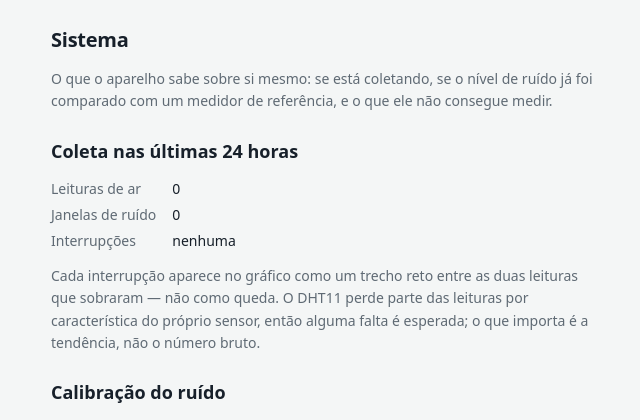
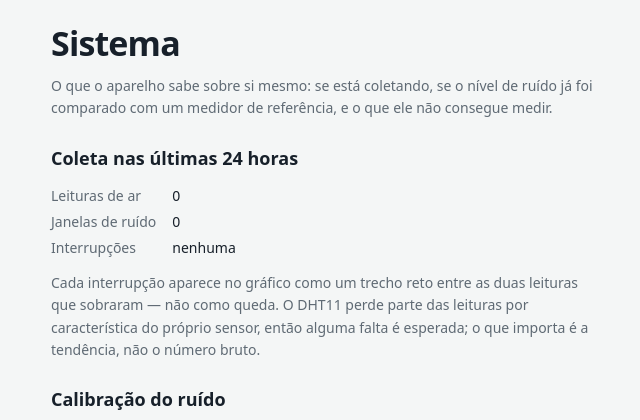
Before and after one commit to LucasFASouza/monitor-ambiental, a Flask app: page /sistema in a window 1280 px wide. Shown: the part 92-512 px from the top of the page, without its empty margins (61-701 px from the left). Run offline with Flask 3, Linux system fonts and the light colour scheme; data that the repository does not hold is empty.

Commit message:
Dar à subpágina um degrau de título de verdade
O detector apontou hierarquia plana na /sistema. A medição dele estava errada
— lê os defaults do navegador porque não resolve o url_for do <link> — mas a
conclusão não: a página tinha 14/16/18/20px, com o maior passo adjacente em
1,14:1. O painel escapa disso só porque tem os 34px da medição; a /sistema e a
/calibracao não medem nada, então o título ficava a 2px do h3 da seção.

O título de subpágina passa a ocupar o degrau de 2,125rem. Os passos viram
1,14 · 1,13 · 1,89, e o título volta a abrir a página em vez de parecer mais um
cabeçalho de seção.

No prototipo_periodo.html o mesmo achado é falso positivo — o render contém os
blocos de leitura com .valor em 34px, e detect sobre a cópia renderizada com os
dois CSS ao lado retorna vazio. Ignore registrado com escopo só desse arquivo.

Co-Authored-By: Claude Opus 5 <noreply@anthropic.com>

```diff
--- a/static/style.css
+++ b/static/style.css
@@ -389,11 +389,17 @@ footer {
 
 /* --- página de calibração -------------------------------------------------- */
 
+/* O título de uma subpágina é o degrau mais alto dela. Em 1,25rem ele ficava a
+   2px do h3 da seção e a 4px do corpo: três tamanhos quase iguais, hierarquia
+   plana. O painel escapa disso porque tem os 34px da medição; a /sistema e a
+   /calibracao não têm medição nenhuma, então o título precisa ocupar esse
+   degrau. */
 .titulo-pagina {
   margin: var(--e5) 0 var(--e3);
-  font-size: var(--t-titulo);
+  font-size: var(--t-valor);
   font-weight: 600;
-  letter-spacing: -0.012em;
+  letter-spacing: -0.025em;
+  line-height: 1.15;
 }
 
 .conteudo h3 {
```
Also changed, not shown: .impeccable/config.json.
